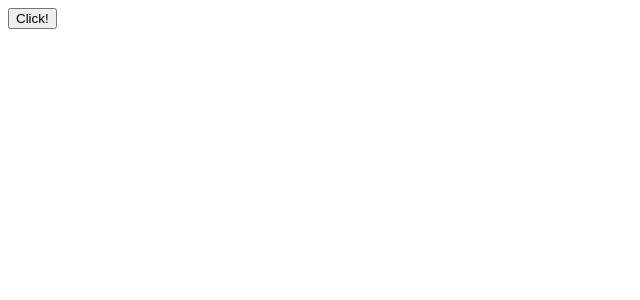
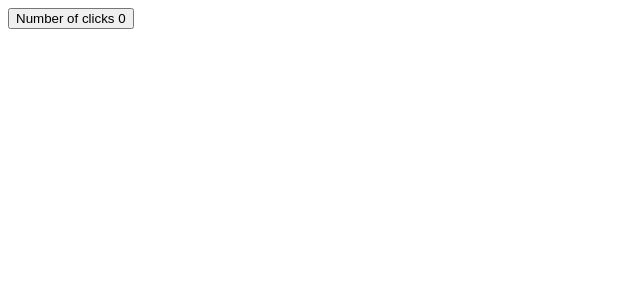
Before and after one commit to Catalin12/introduction-to-angular, an Angular app in the folder tasks/: page / in a window 1280 px wide. Shown: the top 300 px of the page, without its empty margins (0-640 px from the left). Built offline with nearby package versions, Linux system fonts and the light colour scheme.

Commit message:
added text on the button label with number of counts

```diff
--- a/tasks/src/app/simple-button/simple-button.component.html
+++ b/tasks/src/app/simple-button/simple-button.component.html
@@ -1 +1 @@
-<button>Click!</button>
+<button (click)="increseNumberOfCounts()">Number of clicks {{numberOfClicks}}</button>
--- a/tasks/src/app/simple-button/simple-button.component.ts
+++ b/tasks/src/app/simple-button/simple-button.component.ts
@@ -6,9 +6,15 @@ import { Component, OnInit } from '@angular/core';
 	styleUrls: ['./simple-button.component.css']
 })
 export class SimpleButtonComponent implements OnInit {
+	public numberOfClicks: number;
 	public constructor() {
+		this.numberOfClicks = 0;
 	}
 
 	public ngOnInit(): void {
 	}
+	increseNumberOfCounts() {
+		this.numberOfClicks++;
+	}
+
 }
```
